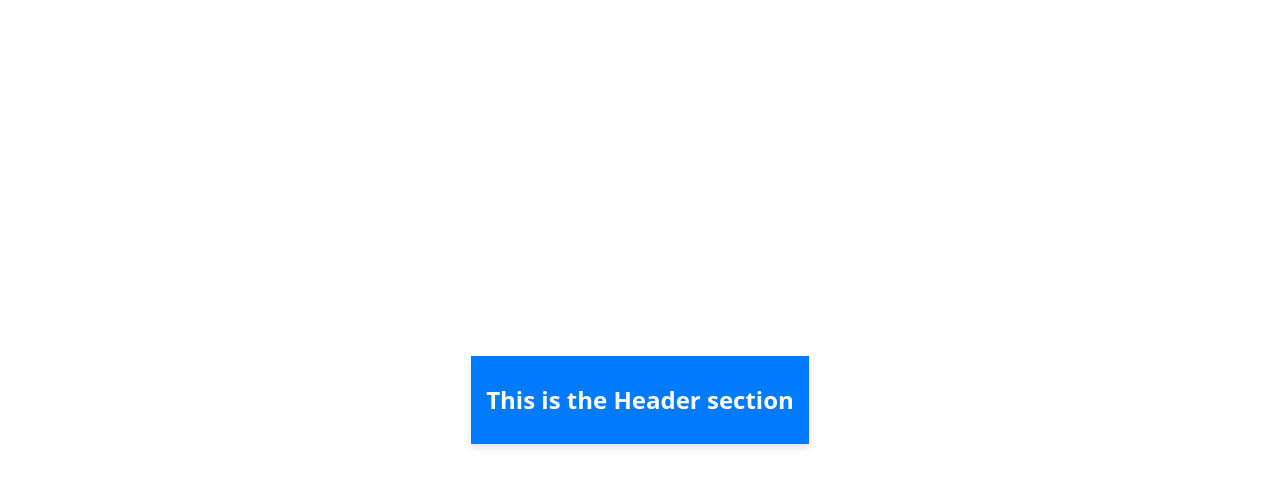
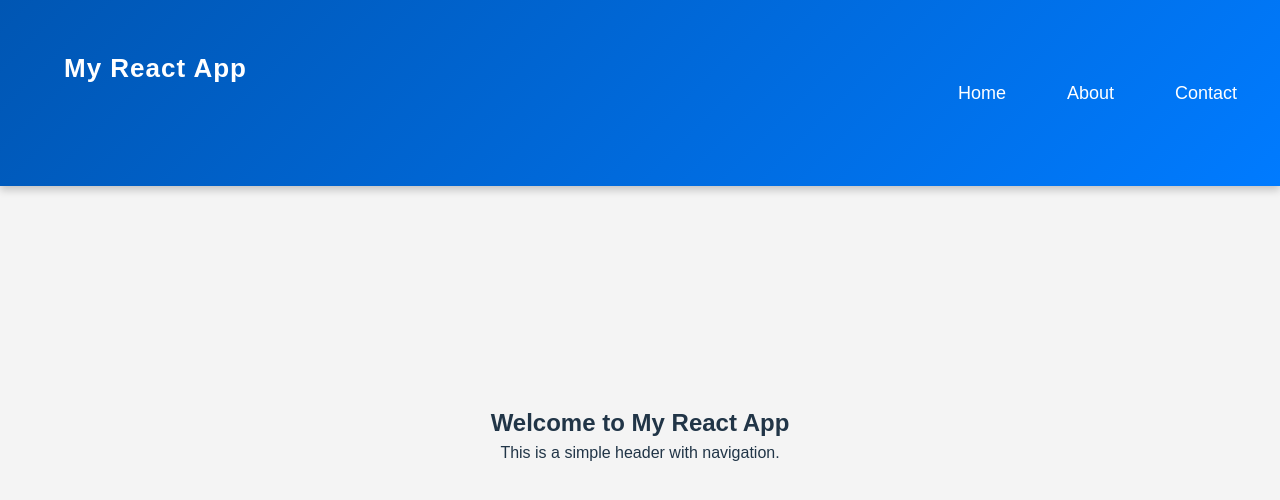
Before and after one commit to HashanMadhu/FirstReactApp, a React (Vite) app in the folder FirstReactApp/: page / in a window 1280 px wide. Shown: the top 500 px of the page. Built offline with nearby package versions, Linux system fonts and the light colour scheme.

Commit message:
Develop the Header section

```diff
--- a/FirstReactApp/src/App.css
+++ b/FirstReactApp/src/App.css
@@ -1,6 +1,7 @@
 #root {
-  max-width: 1280px;
-  margin: 0 auto;
+  width: 100%;  /* Full width */
+  max-width: 100%; /* Prevent restriction */
+  margin: 0;
   padding: 2rem;
   text-align: center;
 }
@@ -42,16 +43,87 @@
 }
 
 
-/* App.css */
-.header {
-  background-color: #007bff; /* Blue background */
-  color: white;
-  padding: 15px;
-  text-align: center;
-  box-shadow: 0px 4px 6px rgba(0, 0, 0, 0.1);
+
+
+
+
+
+
+/* Reset default styles */
+* {
+  margin: 0;
+  padding: 0;
+  box-sizing: border-box;
 }
 
-.header h1 {
-  font-size: 24px;
+/* Ensure the header stays at the top and is stylish */
+.header {
+  position: fixed;
+  top: 0;
+  left: 0;
+  width: 100vw; /* Full viewport width */
+  background: linear-gradient(135deg, #0056b3, #007bff); /* Gradient background */
+  color: white;
+  padding: 15px 25px;
+  display: flex;
+  justify-content: space-between;
+  align-items: center;
+  box-shadow: 0px 4px 8px rgba(0, 0, 0, 0.2);
+  z-index: 1000;
+}
+
+/* Adjust body padding to avoid content hiding under header */
+body {
+  margin: 0;
+  padding-top: 70px; /* Adjust to header height */
+  font-family: Arial, sans-serif;
+  background-color: #f4f4f4; /* Light gray background */
+}
+
+/* Styling for the logo */
+.logo {
+  font-size: 26px;
   font-weight: bold;
+  letter-spacing: 1px;
 }
+
+/* Navigation bar styling */
+.nav-links {
+  list-style: none;
+  display: flex;
+  gap: 25px; /* More spacing between links */
+  padding: 0;
+  margin: 0;
+}
+
+.nav-links li {
+  display: inline-block;
+}
+
+.nav-links a {
+  color: white;
+  text-decoration: none;
+  font-size: 18px;
+  padding: 12px 18px;
+  border-radius: 5px; /* Rounded corners */
+  transition: background 0.3s ease;
+}
+
+.nav-links a:hover {
+  background: rgba(255, 255, 255, 0.2); /* Subtle hover effect */
+}
+
+/* Responsive Design */
+@media (max-width: 768px) {
+  .header {
+    flex-direction: column;
+    text-align: center;
+    padding: 20px;
+  }
+
+  .nav-links {
+    flex-direction: column;
+    gap: 15px;
+    margin-top: 10px;
+  }
+}
--- a/FirstReactApp/src/App.jsx
+++ b/FirstReactApp/src/App.jsx
@@ -3,16 +3,19 @@ import reactLogo from './assets/react.svg'
 import viteLogo from '/vite.svg'
 import './App.css'
 import Header from './component/Header'
+import "./App.css";
 
 function App() {
   const [count, setCount] = useState(0)
 
   return (
-    <>
-    <header className="header">
-      <Header/>
-      </header>
-    </>
+    <div>
+      <Header />
+      <main className="content">
+        <h2>Welcome to My React App</h2>
+        <p>This is a simple header with navigation.</p>
+      </main>
+    </div>
   )
 }
 
--- a/FirstReactApp/src/component/Header.jsx
+++ b/FirstReactApp/src/component/Header.jsx
@@ -1,9 +1,25 @@
 import React from 'react';
+/*import "./App.css";*/
 
 export default function Header() {
   return (
     <div>
-      <h1>This is the Header section</h1>
+      <header className="header">
+      <h1 className="logo">My React App</h1>
+      <nav>
+        <ul className="nav-links">
+          <li><a href="#">Home</a></li>
+          <li><a href="#">About</a></li>
+          <li><a href="#">Contact</a></li>
+        </ul>
+      </nav>
+    </header>
     </div>
   );
 }
+
+
+
+
+
+/*export default Header;*/
```
